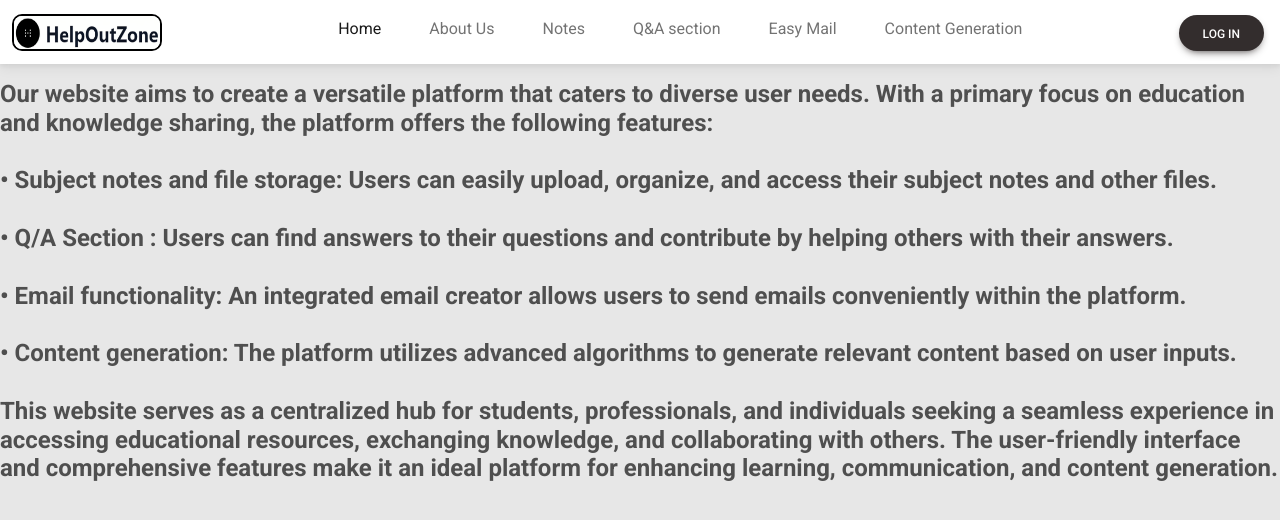
After one commit to subhasish7077/HelpOutZone, a Django app: page //about in a window 1280 px wide. The commit adds this page. Shown: the top 520 px of the page. Run offline with Django 4.2, Linux system fonts and the light colour scheme; some libraries are stand-ins or nearby versions.

Commit message:
about page

```diff
--- /dev/null
+++ b/base_app/templates/about.html
@@ -0,0 +1,31 @@
+{% extends 'base.html' %}
+
+{% block body %}
+
+    <p><b>
+    <h4>
+        Our website aims to create a versatile platform that caters to diverse user needs. With a primary focus
+        on education and knowledge sharing, the platform offers the following features:
+        <br>
+        <br>
+        •	Subject notes and file storage: Users can easily upload, organize, and access their subject notes and
+        other files.<br><br>
+        •	Q/A Section : Users can find answers to their questions and contribute by helping others with their
+        answers.<br><br>
+        •	Email functionality: An integrated email creator allows users to send emails conveniently within the
+        platform.<br><br>
+        •	Content generation: The platform utilizes advanced algorithms to generate relevant content based on
+        user inputs.<br><br>
+
+
+        This website serves as a centralized hub for students, professionals, and individuals seeking a seamless
+        experience in accessing educational resources, exchanging knowledge, and collaborating with others.
+        The user-friendly interface and comprehensive features make it an ideal platform for enhancing learning,
+        communication, and content generation.
+
+    </b>
+    </h4>
+    </p>
+
+
+{% endblock body %}
--- a/base_app/templates/nav.html
+++ b/base_app/templates/nav.html
@@ -23,7 +23,7 @@
                     <a class="nav-link active" href="{% url 'base_app:home page' %}">Home</a>
                 </li>
                 <li class="nav-item mx-3">
-                    <a class="nav-link" href="#">About Us</a>
+                    <a class="nav-link" href="{% url 'base_app:about' %}">About Us</a>
                 </li>
                 <li class="nav-item mx-3">
                     <a class="nav-link" href="">Notes</a>
--- a/base_app/urls.py
+++ b/base_app/urls.py
@@ -3,4 +3,6 @@ from . import views
 app_name = 'base_app'
 urlpatterns = [
     path('',views.home,name='home page'),
+    path('/about',views.about,name='about'),
+
 ]
--- a/base_app/views.py
+++ b/base_app/views.py
@@ -4,3 +4,6 @@ from QandA.models import TagCategory, Question, Answer
 # Create your views here.
 def home(request):
     return render(request, 'home.html')
+
+def about(request):
+    return render(request, 'about.html')
```
